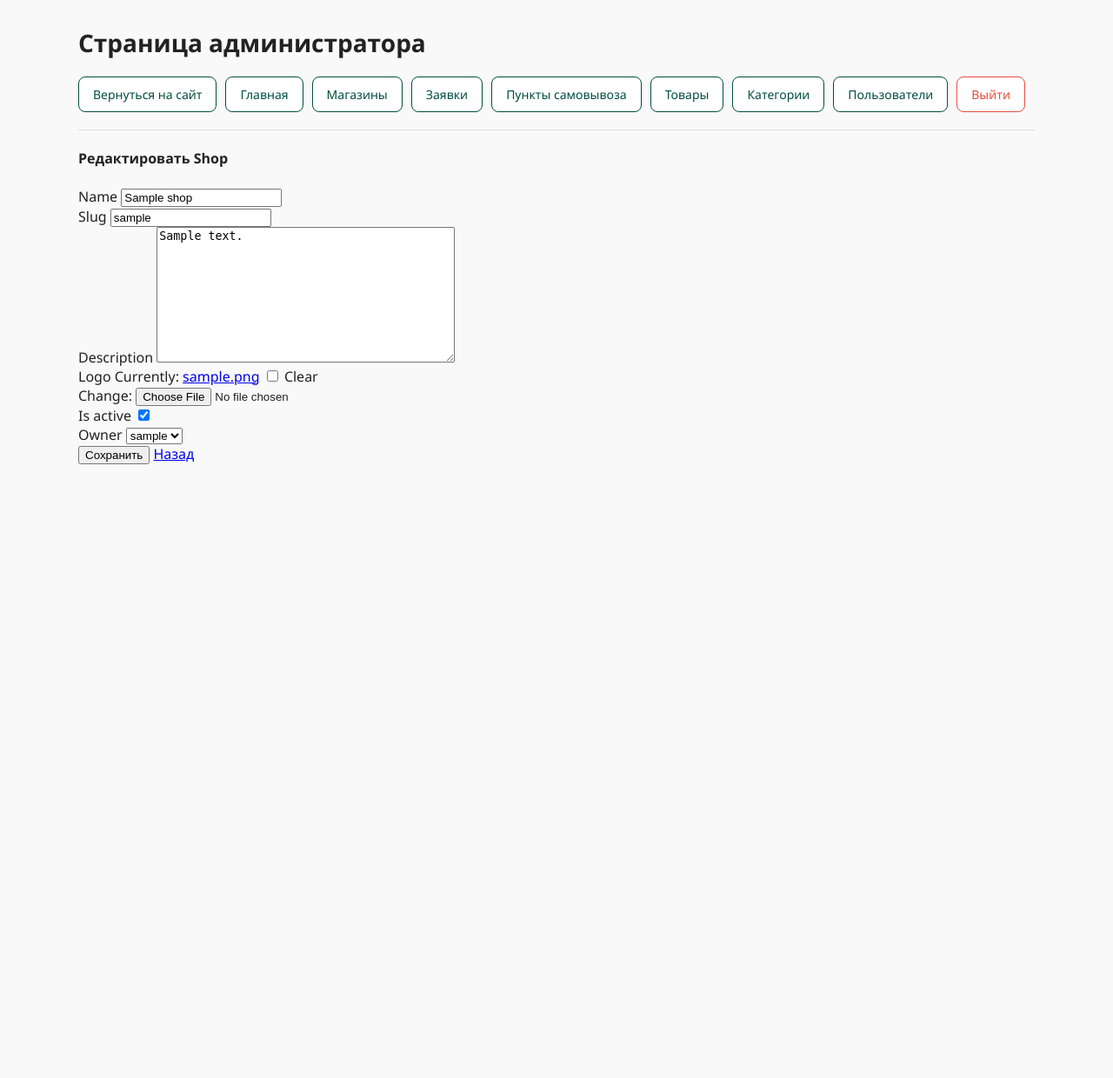
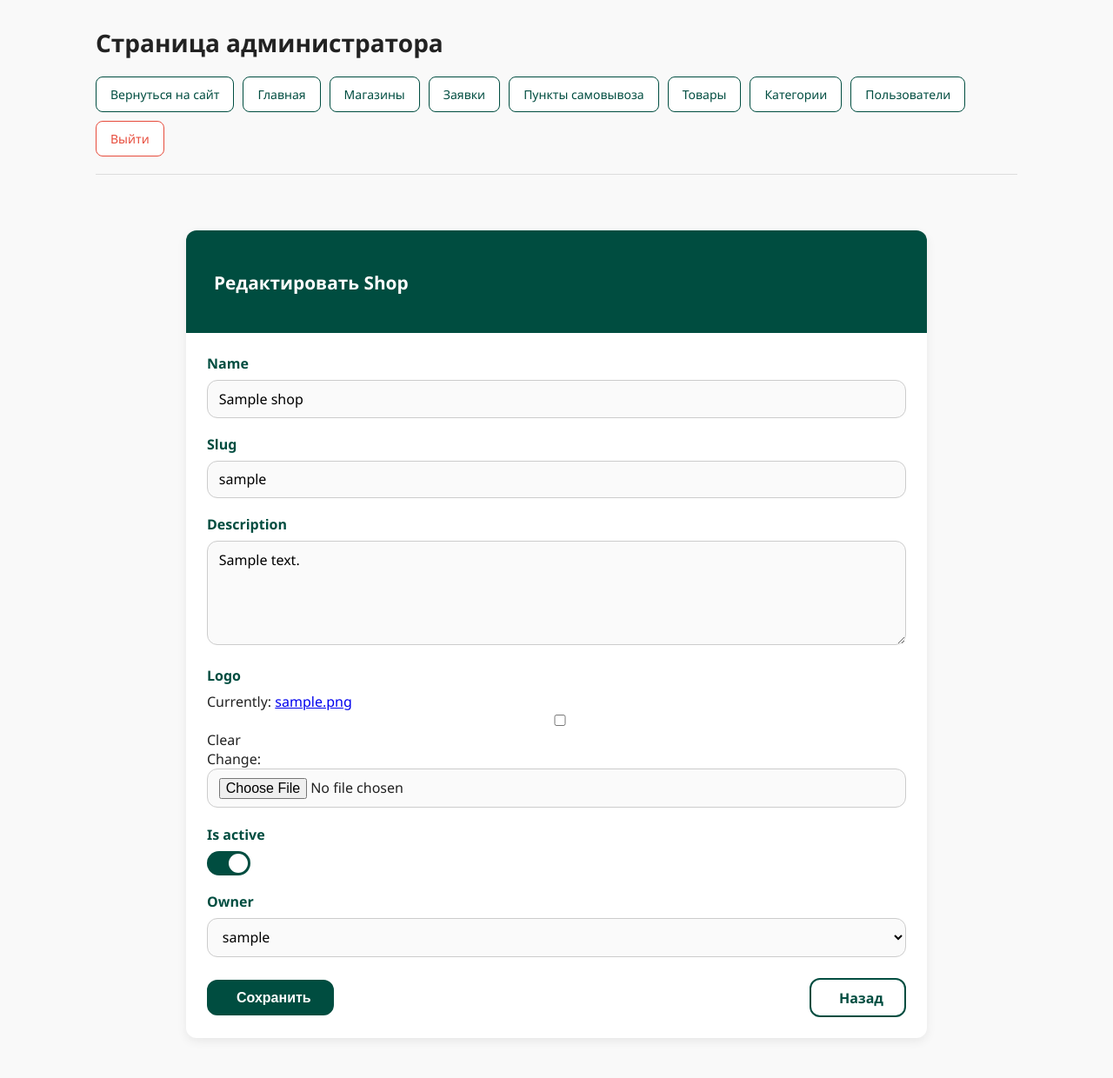
Before and after one commit to saxareg/marketplace-django-B-, a Django app: page /custom_admin/shops/1/edit/ in a window 1280 px wide. Shown: the whole page at 87% size. Before the commit the page ends 534 px from the top, so only its background shows below. Run offline with Django 4.2, Linux system fonts and the light colour scheme; a user stored in the database is signed in; tables that the repository leaves empty hold one stand-in row (values such as "Sample post"); parts of the project's set-up code (start-up, migrations or seed data) failed here and were passed over.

Commit message:
admin model edit styles

```diff
--- /dev/null
+++ b/project/static/css/admin_model_update.css
@@ -0,0 +1,235 @@
+:root {
+    --admin-primary-color: #004d40;
+    --admin-primary-hover: #00332e;
+    --admin-danger-color: #e74c3c;
+    --admin-border-radius: 12px;
+    --admin-shadow: 0 4px 12px rgba(0, 0, 0, 0.07);
+    --admin-font-family: "Segoe UI", Tahoma, Geneva, Verdana, sans-serif;
+}
+
+/* Сброс базовых отступов */
+* {
+    box-sizing: border-box;
+}
+
+body {
+    margin: 0;
+    padding: 0;
+    font-family: var(--admin-font-family);
+    background-color: #f9f9f9;
+    color: #222;
+}
+
+/* Контейнер страницы */
+.admin-container {
+    max-width: 900px;
+    margin: 3rem auto 0 auto;
+    padding: 1rem 1.5rem;
+}
+
+/* Карточка */
+.admin-card {
+    background-color: #fff;
+    border-radius: var(--admin-border-radius);
+    box-shadow: var(--admin-shadow);
+    border: none;
+    display: flex;
+    flex-direction: column;
+}
+
+/* Заголовок карточки */
+.admin-header {
+    background-color: var(--admin-primary-color);
+    color: #fff;
+    padding: 1rem 1.5rem;
+    font-weight: 600;
+    font-size: 1.3rem;
+    border-top-left-radius: var(--admin-border-radius);
+    border-top-right-radius: var(--admin-border-radius);
+    display: flex;
+    align-items: center;
+}
+
+.admin-header i {
+    margin-right: 0.5rem;
+    font-size: 1.4rem;
+}
+
+/* Тело карточки */
+.admin-body {
+    padding: 1.5rem;
+}
+
+/* Группа поля формы */
+.admin-form-group {
+    margin-bottom: 1.2rem;
+}
+
+/* Лейблы */
+label.form-label {
+    display: block;
+    font-weight: 600;
+    margin-bottom: 0.5rem;
+    color: var(--admin-primary-color);
+}
+
+/* Поля формы (input, select, textarea) */
+input,
+select,
+textarea {
+    width: 100%;
+    padding: 0.6rem 0.8rem;
+    font-size: 1rem;
+    border-radius: var(--admin-border-radius);
+    border: 1.5px solid #ccc;
+    background-color: #fafafa;
+    transition: border-color 0.3s ease, background-color 0.3s ease;
+    font-family: var(--admin-font-family);
+    resize: vertical;
+    box-sizing: border-box;
+}
+
+textarea {
+    min-height: 100px;
+    max-height: 150px;
+    height: 120px;
+    resize: vertical;
+}
+
+input:focus,
+select:focus,
+textarea:focus {
+    outline: none;
+    border-color: var(--admin-primary-color);
+    background-color: #fff;
+}
+
+/* Помощь и ошибки */
+.form-text {
+    font-size: 0.85rem;
+    color: #666;
+    margin-top: 0.25rem;
+}
+
+.text-danger.small {
+    font-size: 0.85rem;
+    margin-top: 0.25rem;
+    color: var(--admin-danger-color);
+}
+
+/* Тумблер для is_active */
+input#id_is_active {
+    display: none;
+}
+
+.admin-toggle-container {
+    display: inline-block;
+    vertical-align: middle;
+}
+
+.toggle-switch {
+    position: relative;
+    display: inline-block;
+    width: 50px;
+    height: 28px;
+    background-color: #ccc;
+    border-radius: 14px;
+    cursor: pointer;
+    transition: background-color 0.3s ease;
+    vertical-align: middle;
+}
+
+.toggle-switch::before {
+    content: "";
+    position: absolute;
+    left: 3px;
+    top: 3px;
+    width: 22px;
+    height: 22px;
+    background-color: white;
+    border-radius: 50%;
+    transition: transform 0.3s ease;
+}
+
+input#id_is_active:checked + .toggle-switch {
+    background-color: var(--admin-primary-color);
+}
+
+input#id_is_active:checked + .toggle-switch::before {
+    transform: translateX(22px);
+}
+
+/* Группа кнопок */
+.admin-button-group {
+    display: flex;
+    justify-content: space-between;
+    align-items: center;
+    gap: 1rem;
+    flex-wrap: wrap;
+    margin-top: 1.5rem;
+}
+
+/* Кнопки */
+.btn-success,
+.btn-outline-secondary {
+    font-weight: 600;
+    padding: 0.6rem 1.5rem;
+    font-size: 1rem;
+    border-radius: var(--admin-border-radius);
+    cursor: pointer;
+    display: inline-flex;
+    align-items: center;
+    transition: background-color 0.3s ease, transform 0.2s ease;
+    border: 2px solid transparent;
+    text-decoration: none;
+    user-select: none;
+}
+
+.btn-success i,
+.btn-outline-secondary i {
+    margin-right: 0.5rem;
+    font-size: 1.1rem;
+    line-height: 1;
+}
+
+/* Зеленая кнопка "Сохранить" */
+.btn-success {
+    background-color: var(--admin-primary-color);
+    color: #fff;
+    border-color: var(--admin-primary-color);
+}
+
+.btn-success:hover,
+.btn-success:focus {
+    background-color: var(--admin-primary-hover);
+    border-color: var(--admin-primary-hover);
+    outline: none;
+}
+
+/* Серая кнопка "Назад" с обводкой */
+.btn-outline-secondary {
+    background-color: transparent;
+    color: var(--admin-primary-color);
+    border: 2px solid var(--admin-primary-color);
+}
+
+.btn-outline-secondary:hover,
+.btn-outline-secondary:focus {
+    background-color: var(--admin-primary-color);
+    color: #fff;
+    border-color: var(--admin-primary-color);
+    outline: none;
+}
+
+/* Адаптив для маленьких экранов */
+@media (max-width: 480px) {
+    .admin-button-group {
+        flex-direction: column;
+        align-items: stretch;
+    }
+    .btn-success,
+    .btn-outline-secondary {
+        width: 100%;
+        justify-content: center;
+    }
+}
--- a/project/templates/admin/model_update.html
+++ b/project/templates/admin/model_update.html
@@ -1,31 +1,42 @@
 {% extends 'admin/base.html' %}
+{% load static %}
 
 {% block content %}
-<div class="container mt-5">
-    <div class="card shadow-sm border-0 rounded-4">
-        <div class="card-header bg-warning text-dark rounded-top-4">
-            <h4 class="mb-0"><i class="bi bi-pencil-square me-2"></i>Редактировать {{ model|title }}</h4>
+<div class="admin-container">
+    <div class="admin-card">
+        <div class="admin-header">
+            <h4><i class="bi bi-pencil-square"></i> Редактировать {{ model|title }}</h4>
         </div>
-        <div class="card-body">
+        <div class="admin-body">
             <form method="post" enctype="multipart/form-data" novalidate>
                 {% csrf_token %}
                 {% for field in form %}
-                    <div class="mb-4">
-                        <label for="{{ field.id_for_label }}" class="form-label fw-semibold">{{ field.label }}</label>
-                        {{ field }}
+                    <div class="admin-form-group">
+                        <label for="{{ field.id_for_label }}" class="form-label">{{ field.label }}</label>
+
+                        {% if field.name == 'is_active' %}
+                            <div class="admin-toggle-container">
+                                {{ field }}
+                                <label class="toggle-switch" for="{{ field.id_for_label }}"></label>
+                            </div>
+                        {% else %}
+                            {{ field }}
+                        {% endif %}
+
                         {% if field.help_text %}
                             <div class="form-text">{{ field.help_text }}</div>
                         {% endif %}
                         {% for error in field.errors %}
-                            <div class="text-danger small mt-1">{{ error }}</div>
+                            <div class="text-danger small">{{ error }}</div>
                         {% endfor %}
                     </div>
                 {% endfor %}
-                <div class="d-flex justify-content-between mt-4">
-                    <button type="submit" class="btn btn-primary px-4">
-                        <i class="bi bi-save me-1"></i>Сохранить
+
+                <div class="admin-button-group">
+                    <button type="submit" class="btn-success">
+                        <i class="bi bi-save"></i> Сохранить
                     </button>
-                    <a href="{% url 'app_admin:'|add:model|lower|add:'_list' %}" class="btn btn-outline-secondary">
+                    <a href="{% url 'app_admin:'|add:model|lower|add:'_list' %}" class="btn-outline-secondary">
                         <i class="bi bi-arrow-left"></i> Назад
                     </a>
                 </div>
@@ -34,3 +45,7 @@
     </div>
 </div>
 {% endblock %}
+
+{% block styles %}
+<link rel="stylesheet" href="{% static 'css/admin_model_update.css' %}">
+{% endblock %}
```
